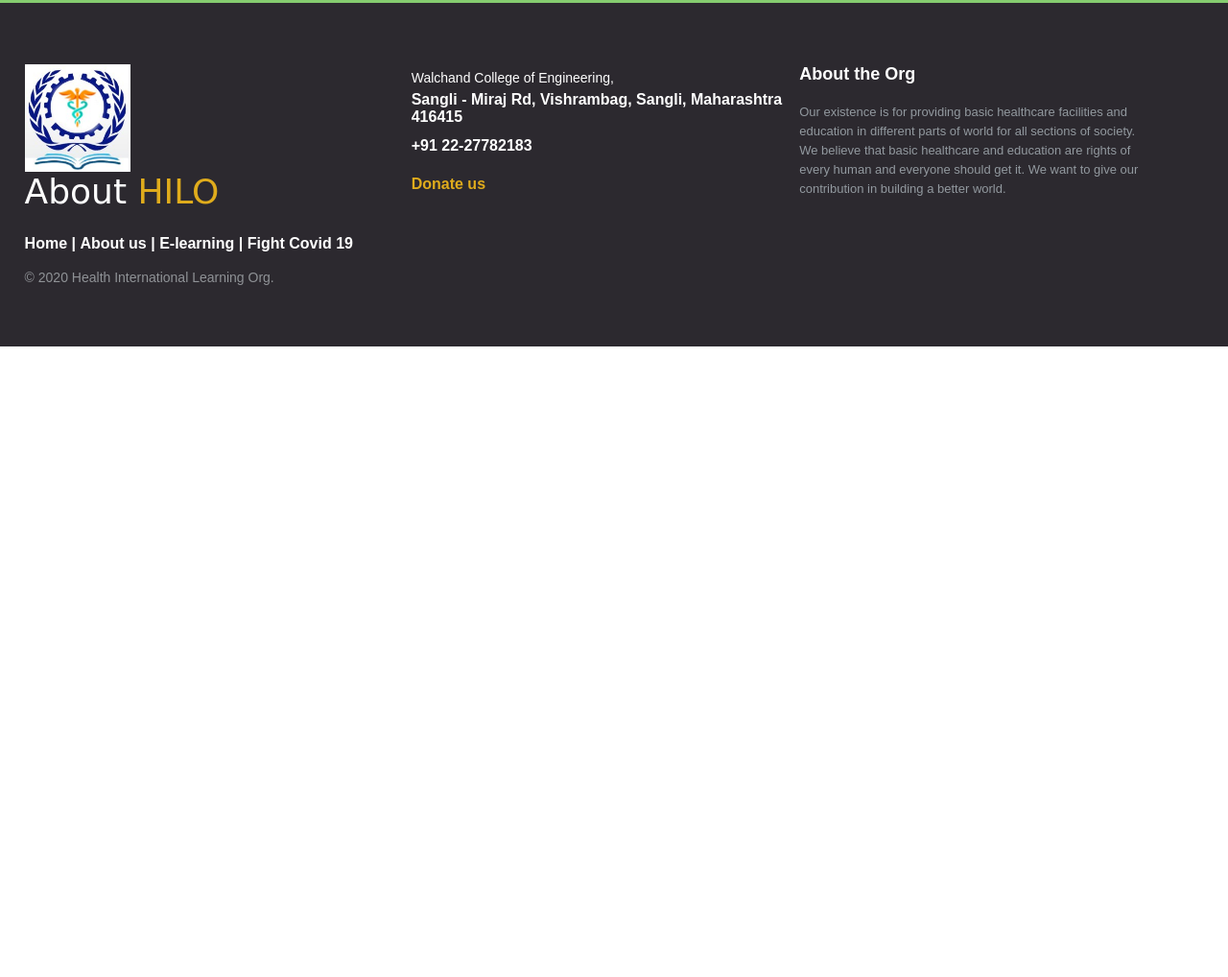
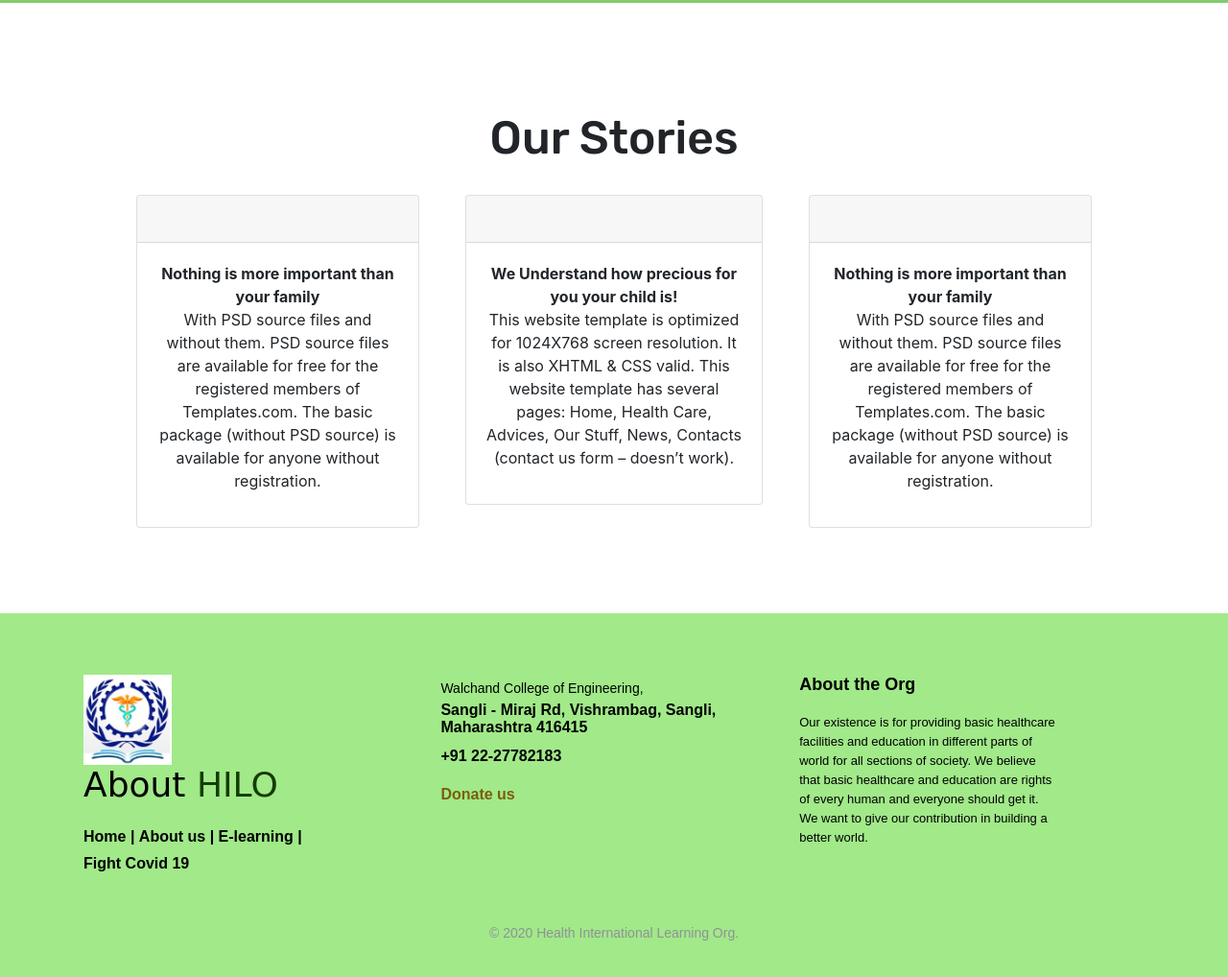
Before and after one commit to sanketmote/ihlo, a plain HTML site: page index.html in a window 1280 px wide. Shown: the part 1556-2574 px from the top of the page at 96% size. Before the commit the page ends 1917 px from the top, so only its background shows below. Drawn offline with nearby package versions, Linux system fonts and the light colour scheme.

Commit message:
Update in Our Stories and Changes in footer

```diff
--- a/css/footer.css
+++ b/css/footer.css
@@ -12,7 +12,7 @@ footer{
 
 
 .footer-distributed{
-	background-color: #2c292f;
+	background-color: #A1E989;
 	box-sizing: border-box;
 	width: 100%;
 	text-align: left;
@@ -34,7 +34,7 @@ footer{
 }
 
 .footer-distributed h3{
-	color:  #ffffff;
+	color:  black;
 	font: normal 36px 'Cookie', cursive;
 	margin: 0;
 }
@@ -46,13 +46,13 @@ footer{
 }
 
 .footer-distributed h3 span{
-	color:  #e0ac1c;
+	color:  #143d03;
 }
 
 /* Footer links */
 
 .footer-distributed .footer-links{
-	color:  #ffffff;
+	color:  black;
 	margin: 20px 0 12px;
 }
 
@@ -67,6 +67,7 @@ footer{
 	color:  #8f9296;
 	font-size: 14px;
 	font-weight: normal;
+	text-align: center;
 	margin: 0;
 }
 
@@ -79,7 +80,7 @@ footer{
 
 .footer-distributed .footer-center i{
 	background-color:  #33383b;
-	color: #ffffff;
+	color: black;
 	font-size: 25px;
 	width: 38px;
 	height: 38px;
@@ -97,7 +98,7 @@ footer{
 
 .footer-distributed .footer-center p{
 	display: inline-block;
-	color: #ffffff;
+	color: black;
 	vertical-align: middle;
 	margin:0;
 }
@@ -110,7 +111,7 @@ footer{
 }
 
 .footer-distributed .footer-center p a{
-	color:  #e0ac1c;
+	color:  #7c5e0b;
 	text-decoration: none;;
 }
 
@@ -123,7 +124,7 @@ footer{
 
 .footer-distributed .footer-company-about{
 	line-height: 20px;
-	color:  #92999f;
+	color:  black;
 	font-size: 13px;
 	font-weight: normal;
 	margin: 0;
@@ -131,7 +132,7 @@ footer{
 
 .footer-distributed .footer-company-about span{
 	display: block;
-	color:  #ffffff;
+	color:  black;
 	font-size: 18px;
 	font-weight: bold;
 	margin-bottom: 20px;
--- a/css/indexBody.css
+++ b/css/indexBody.css
@@ -276,3 +276,13 @@ h2{
     -webkit-transition-property: transform;
     transition-property: transform;
 }
+
+.pricing-text {
+    font-size: 3rem;
+}
+
+
+#pricing {
+    text-align: center;
+    padding: 7%;
+}
--- a/index.html
+++ b/index.html
@@ -13,6 +13,9 @@
     <link rel="stylesheet" href="css/indexBody.css">
 <!-- bootstrap -->
     <link rel="stylesheet" href="https://maxcdn.bootstrapcdn.com/bootstrap/4.0.0/css/bootstrap.min.css" integrity="sha384-Gn5384xqQ1aoWXA+058RXPxPg6fy4IWvTNh0E263XmFcJlSAwiGgFAW/dAiS6JXm" crossorigin="anonymous">
+    <link rel="preconnect" href="https://fonts.gstatic.com">
+  <link href="https://fonts.googleapis.com/css2?family=Rubik:wght@500&display=swap" rel="stylesheet">
+
 
   </head>
   <body>
@@ -203,8 +206,8 @@
  <div class="row vismis">
   <div class="col-sm-6">
     <div >
-    <h2 style="font-family: serif; "><img class="img-vismis" loading="false" data-no-lazy="1" class="logo" style="width: auto" src="images/focus.png">   Vision</h3>
-    <p ></p>Our existence is for providing basic healthcare facilities and education in different parts
+    <h2 style="font-family: 'Rubik', sans-serif;"><img class="img-vismis" loading="false" data-no-lazy="1" class="logo" style="width: auto" src="images/focus.png">   Vision</h3>
+    <p >Our existence is for providing basic healthcare facilities and education in different parts
       of world for all sections of society. We believe that basic healthcare and education are rights of
       every human and everyone should get it. We want to give our contribution in building a better
       world.</p>
@@ -213,7 +216,7 @@
   <div class="col-sm-6 ">
     <div >
 
-      <h2 style="font-family: serif; "><img class="img-vismis" loading="false" data-no-lazy="1" class="logo" style="width: auto" src="images/target.png">   Mission</h3>
+      <h2 style="font-family: 'Rubik', sans-serif; "><img class="img-vismis" loading="false" data-no-lazy="1" class="logo" style="width: auto" src="images/target.png">   Mission</h3>
         <p>
           <ul type="disc">
             <li>To achieve a milestone of giving basic healthcare to one million people</li>
@@ -232,7 +235,7 @@
 
 
 <div class="whatWeDo headline" style="padding-bottom: 5px;">
-  <h1>What We Do</h1>
+  <h1 style="font-family: 'Rubik', sans-serif;">What We Do</h1>
 </div>
 <div class="row whatWeDo">
 
@@ -262,6 +265,70 @@
 
 
 
+<!-- Stories -->
+<div>
+  <section id="pricing">
+
+
+    <h2 class="pricing-text" style="font-family: 'Rubik', sans-serif;">Our Stories</h2>
+
+    <div class="row">
+      <div class="pricing-col col-lg-4 col-md-6" style="padding-left: 6%;">
+          <div class="card" >
+              <div class="card-header">
+                   <!-- <h3>Nothing is more important than your family</h3> -->
+                   <img src="" alt="">
+              </div>
+              <div class="card-body">
+                 <b>Nothing is more important than your family</b>
+                 <p> With PSD source files and without them. PSD source files are available for free for the registered members of Templates.com. The basic package (without PSD source) is available for anyone
+without registration.
+                </p>
+                </div>
+          </div>
+      </div>
+      <div class="pricing-col col-lg-4 col-md-6 " style="padding-left: 3%;padding-right: 3%;">
+          <div class="card">
+              <div class="card-header">
+                  <!-- <h3>We Understand how precious for you your child is!</h3> -->
+                  <img src="" alt="">
+              </div>
+              <div class="card-body">
+                <b>We Understand how precious for you your child is!</b>
+                  <p>
+                    This website template is optimized for 1024X768 screen resolution. It is also XHTML & CSS valid. This website template has several pages: Home, Health Care, Advices, Our Stuff, News, Contacts (contact us form – doesn’t work).
+                  </p>
+                </div>
+          </div>
+      </div>
+      <div class="pricing-col col-lg-4 col-md-6" style="padding-right: 6%;">
+        <div class="card" >
+            <div class="card-header">
+                 <!-- <h3>Nothing is more important than your family</h3> -->
+                 <img src="" alt="">
+            </div>
+            <div class="card-body">
+               <b>Nothing is more important than your family</b>
+               <p> With PSD source files and without them. PSD source files are available for free for the registered members of Templates.com. The basic package (without PSD source) is available for anyone
+without registration.
+              </p>
+              </div>
+        </div>
+    </div>
+  </div>
+
+
+</section>
+
+  </div>
+
+  </div>
+
+</div>
+
+
+
+
 
 
 
@@ -271,7 +338,7 @@
 <!--######################### footer part ####################################-->
     <footer class="footer-distributed" style="bottom: 0%;">
 
-      <div class="footer-left">
+      <div class="footer-left" style="padding-left: 5%;">
     <img src="images/logo-1.jpg">
           <h3>About <span>HILO</span></h3>
 
@@ -285,10 +352,10 @@
               <a href="#">Fight Covid 19</a>
           </p>
 
-          <p class="footer-company-name">© 2020 Health International Learning Org.</p>
+
       </div>
 
-      <div class="footer-center">
+      <div class="footer-center" style="padding-left: 2.5%;padding-right: 2.5%;">
           <div>
               <i class="fa fa-map-marker"></i>
                 <p><span>Walchand College of Engineering,</span>
@@ -304,7 +371,7 @@
               <p><a href="#">Donate us</a></p>
           </div>
       </div>
-      <div class="footer-right">
+      <div class="footer-right" style="padding-right: 8%;">
           <p class="footer-company-about">
               <span>About the Org</span>
               Our existence is for providing basic healthcare facilities and education in different parts
@@ -319,6 +386,7 @@ world.</p>
               <a href="#"><i class="fa fa-youtube"></i></a>
           </div> -->
       </div>
+      <p class="footer-company-name"  style="padding-top: 3%">© 2020 Health International Learning Org.</p>
   </footer>
 
 <!--########################### enf of footer  ##########################-->
```
